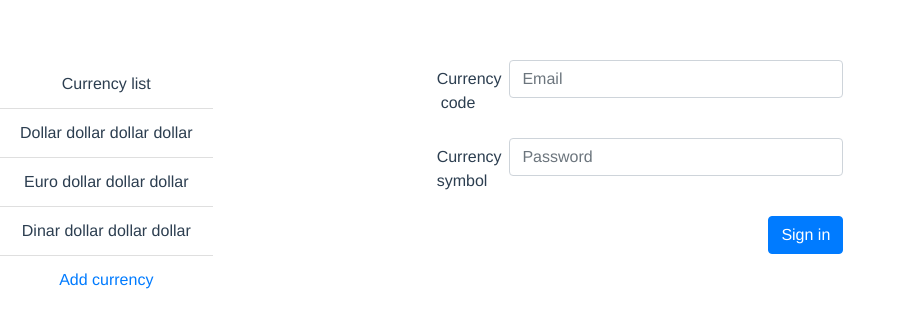
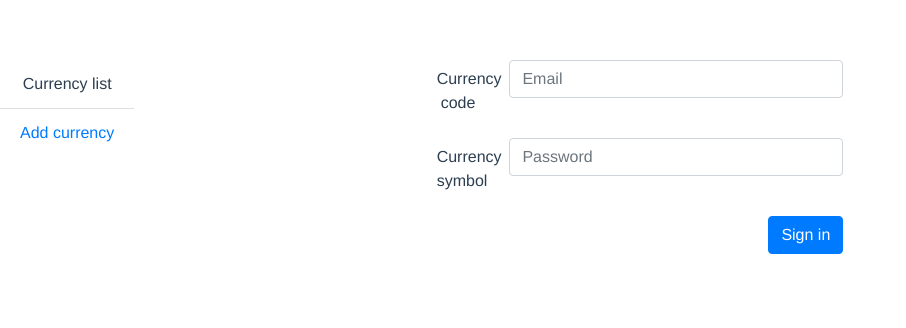
Before and after one commit to danilogacevic/menu_app_test, a Vue app: page /currencies/add in a window 1280 px wide. Shown: the top 328 px of the page, without its empty margins (0-906 px from the left). Built offline with nearby package versions, Linux system fonts and the light colour scheme.

Commit message:
delete currency feature added

```diff
--- a/src/components/AddCurrency.vue
+++ b/src/components/AddCurrency.vue
@@ -10,7 +10,7 @@
   <div class="form-group row">
     <label for="inputPassword3" class="col-sm-2 col-form-label">Currency symbol</label>
     <div class="col-sm-10">
-      <input type="password" class="form-control" v-model="symbol" placeholder="Password">
+      <input type="text" class="form-control" v-model="symbol" placeholder="Password">
     </div>
   </div>
 
--- a/src/components/CurrencyList.vue
+++ b/src/components/CurrencyList.vue
@@ -3,7 +3,7 @@
         <ul class="list-group list-group-flush float-left">
 
 	        <li class="list-group-item">Currency list</li>
-			<li class="list-group-item" v-for="c in currencies" v-bind:key="c.id" @click="editCurrency(c)">{{c.iso}} dollar dollar dollar</li>
+			<li class="list-group-item" v-for="c in currencies" v-bind:key="c.id" @click.self="editCurrency(c)">{{c.iso}} <span @click="deleteCurrency(c.id)" class="float-right">delete</span></li>
 			<li class="list-group-item">
 
 				<router-link to="/currencies/add">
@@ -22,7 +22,8 @@
 			...mapState(["currencies"])
 		},
 		methods: {
-			...mapMutations(["setActive"]),
+			...mapMutations(["setActive","deleteCurrency"]),
+
 			editCurrency(c){
 
 				this.$store.commit("setActive",c);
--- a/src/components/EditCurrency.vue
+++ b/src/components/EditCurrency.vue
@@ -60,12 +60,13 @@
 				// console.log(this.$store.state.activeCurrency);
 				this.code = this.$store.state.activeCurrency.iso;
 				this.symbol = this.$store.state.activeCurrency.symbol;
-				this.id = this.$store.state.activeCurrency.symbol;
+				this.id = this.$store.state.activeCurrency.id;
 
 			},
 			editCurrency(currency,event) {
 				event.preventDefault();
 				this.$store.commit("editCurrency",currency);
+				this.$router.push("/currencies");
 			}
 		},
 
--- a/src/store/index.js
+++ b/src/store/index.js
@@ -6,25 +6,7 @@ Vue.use(Vuex);
 export default new Vuex.Store({
 	strict:true,
 	state: {
-		currencies: [
-
-					{
-						id:1,
-						iso:"Dollar",
-						symbol:"$"
-					},
-					{
-						id:2,
-						iso:"Euro",
-						symbol:"E"
-					},
-					{
-						id:3,
-						iso:"Dinar",
-						symbol:"D"
-					}
-
-		],
+		currencies: [],
 		activeCurrency: null
 	},
 	getters: {
@@ -44,8 +26,15 @@ export default new Vuex.Store({
 
 			if(JSON.stringify(currency) !== JSON.stringify(c)) {
 
-				state.currencies.splice(state.currencies.indexOf(c),1,currency);
+			state.currencies.splice(state.currencies.indexOf(c),1,currency);
+
 			}
+
+		},
+		deleteCurrency(state,id) {
+
+			let index = state.currencies.findIndex(c => c.id === id);
+			state.currencies.splice(index,1);
 
 		},
 		setActive(state,currency){
```
